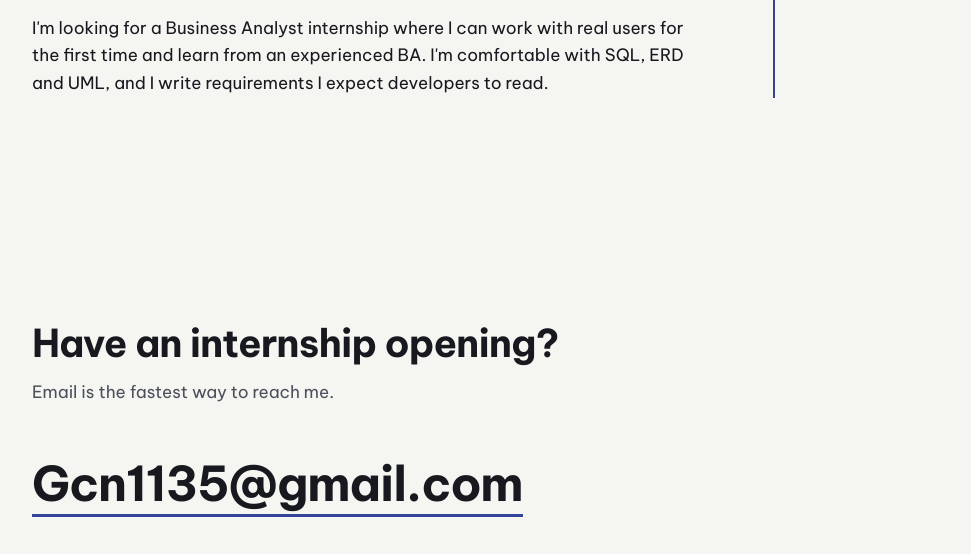
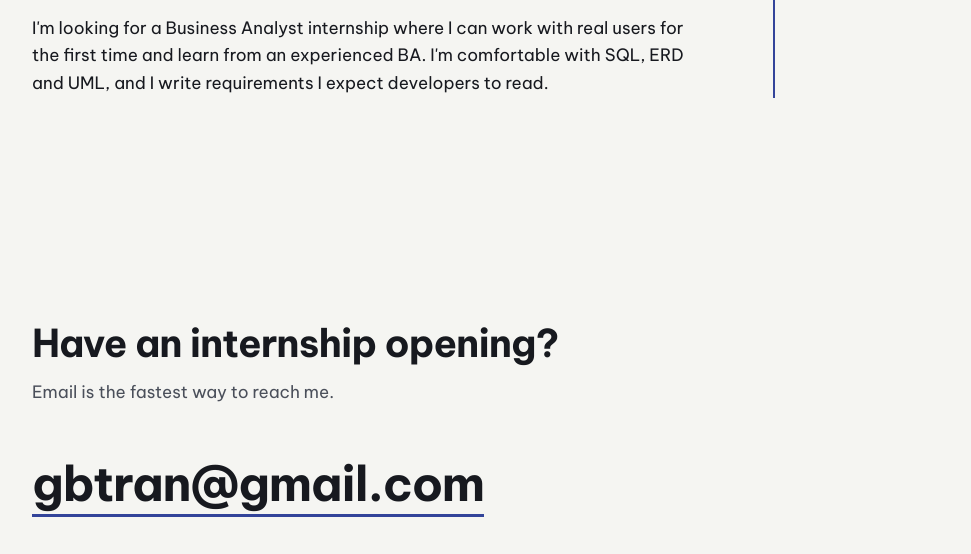
Before and after one commit to Ge3Be3/Ge3Be3.github.io, a plain HTML site: page index.html in a window 1280 px wide. Shown: the part 4218-4772 px from the top of the page, without its empty margins (46-1017 px from the left). Drawn offline with Linux system fonts and the light colour scheme.

Commit message:
Update contact email to gbtran@gmail.com
Co-Authored-By: Claude Opus 5.5 <noreply@anthropic.com>
Claude-Session: https://claude.ai/code/session_01Ts5zD8qm9osKGdpcYsjNhx

```diff
--- a/index.html
+++ b/index.html
@@ -281,7 +281,7 @@ footer{padding:28px 0 40px;color:var(--ink-2);font-size:14px;border-top:1px soli
     <div class="wrap reveal">
       <h2><span class="en">Have an internship opening?</span><span class="vi">Bạn đang tuyển thực tập sinh?</span></h2>
       <p class="intro"><span class="en">Email is the fastest way to reach me.</span><span class="vi">Email là cách nhanh nhất để liên hệ với tôi.</span></p>
-      <a class="mail" href="mailto:Gcn1135@gmail.com">Gcn1135@gmail.com</a>
+      <a class="mail" href="mailto:gbtran@gmail.com">gbtran@gmail.com</a>
       <div class="contact-row">
         <a href="tel:+84797381105"><i class="ph ph-phone"></i>0797 381 105</a>
         <a href="https://github.com/Ge3Be3"><i class="ph ph-github-logo"></i>github.com/Ge3Be3</a>
```
Also changed, not shown: 2 other files.
